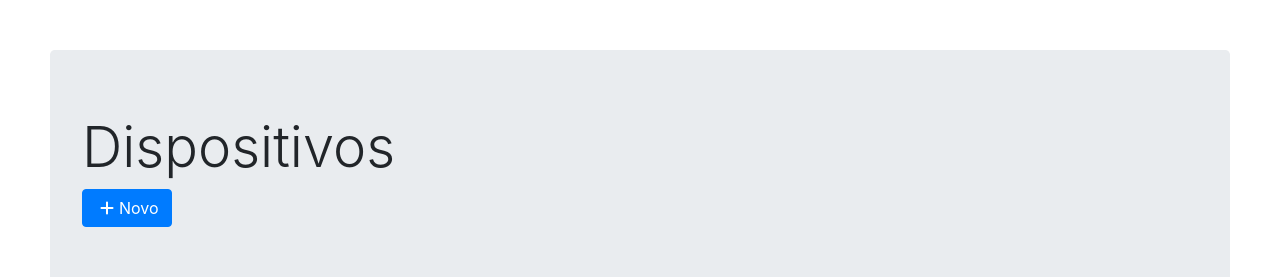
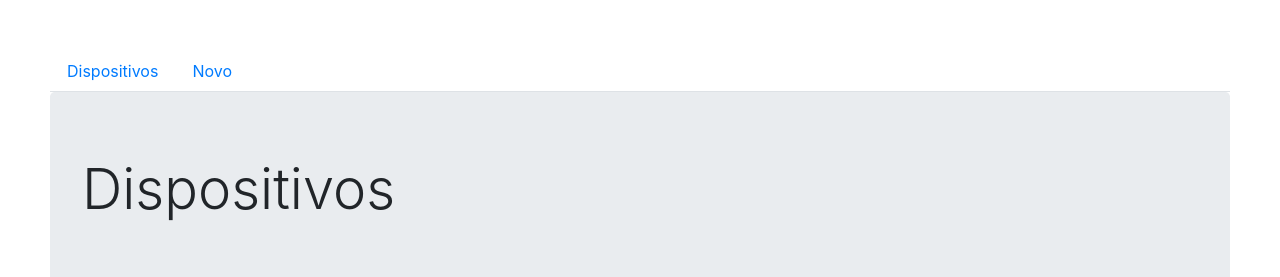
Before and after one commit to renanramos/dispositivos-front-end, an Angular app: page / in a window 1280 px wide. Shown: the top 277 px of the page. Built offline with nearby package versions, Linux system fonts and the light colour scheme; no server answers.

Commit message:
Inclusão de Navbar

```diff
--- a/src/app/app.component.html
+++ b/src/app/app.component.html
@@ -1,7 +1,12 @@
+<ul class="nav nav-tabs">
+    <li class="nav-item">
+        <a class="nav-link" routerLink="/">Dispositivos</a>
+    </li>
+    <li class="nav-item">
+        <a class="nav-link" routerLink="/novo">Novo</a>
+    </li>
+</ul>
 <div class="jumbotron">
     <h1 class="display-4">Dispositivos</h1>
-    <a class="btn btn-primary" routerLink="novo">
-            <i class="fas fa-plus"></i>Novo
-    </a>
 </div>
 <router-outlet></router-outlet>
```
